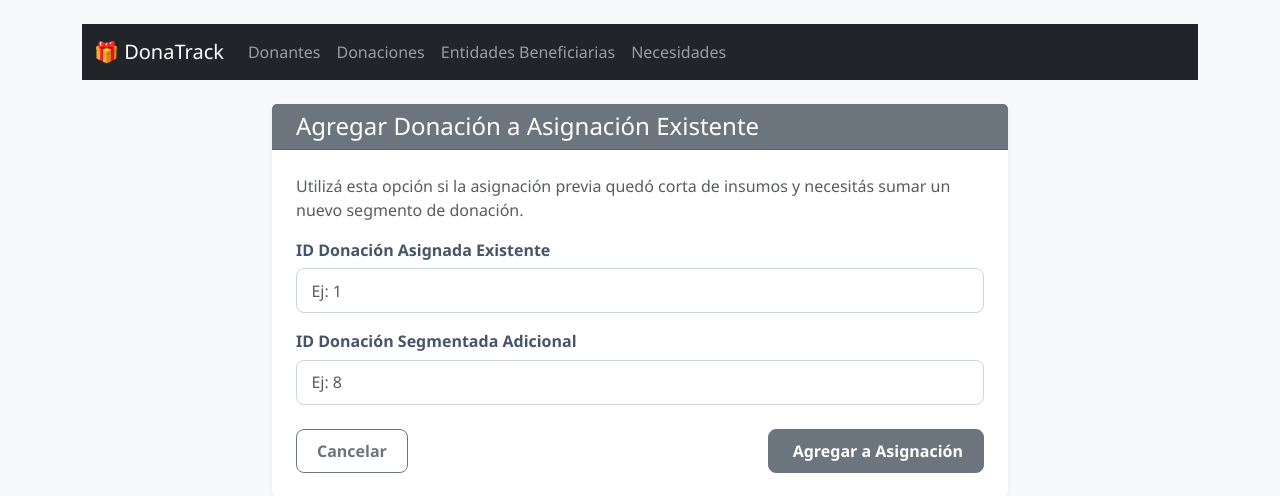
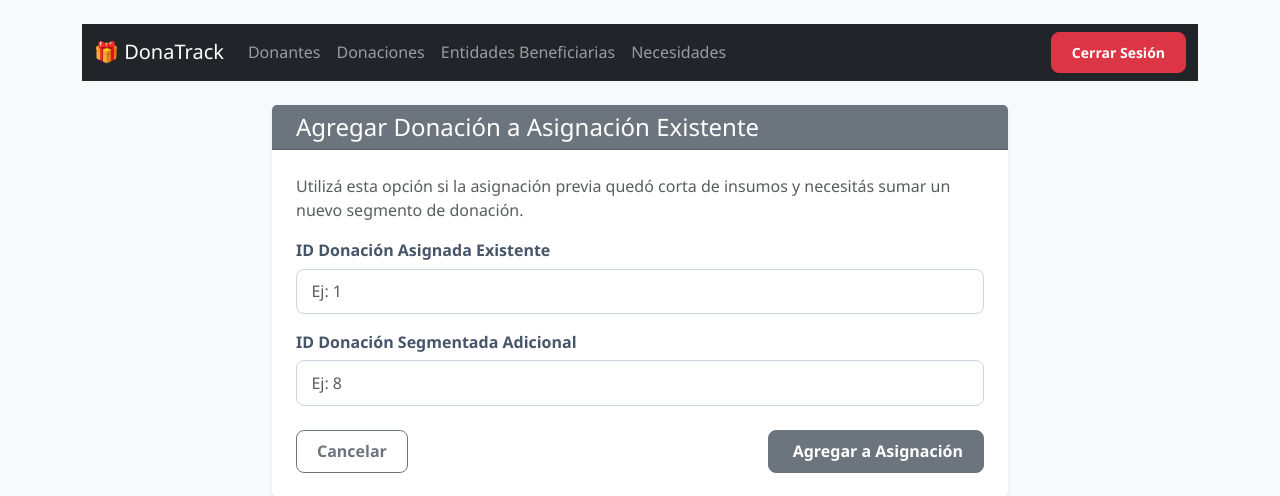
Before and after one commit to Pazsantiago/TP_Anual_Grupo10_K3002, a Spring Boot app: page /asignaciones/agregar-segmentada in a window 1280 px wide. Shown: the top 496 px of the page. Run offline with Spring Boot 4, Linux system fonts and the light colour scheme; the visitor is signed in with stand-in values (Sample User, id 1); some of the project's set-up classes (security, data sources, template engines, error pages and the like) are left out, and stand-ins take their place.

Commit message:
Se agrega boton logout

```diff
--- a/src/main/resources/templates/fragments/navbar.html
+++ b/src/main/resources/templates/fragments/navbar.html
@@ -13,6 +13,14 @@
                 <li class="nav-item"><a class="nav-link" href="/necesidades">Necesidades</a></li>
             </ul>
         </div>
+        <div class="d-flex align-items-center ms-auto gap-3">
+            <span class="text-white-50" th:if="${session.jwtToken != null}">
+                Sesión activa
+            </span>
+            <a th:href="@{/logout}" class="btn btn-sm btn-danger">
+                Cerrar Sesión
+            </a>
+        </div>
     </div>
 </nav>
 </body>
```
